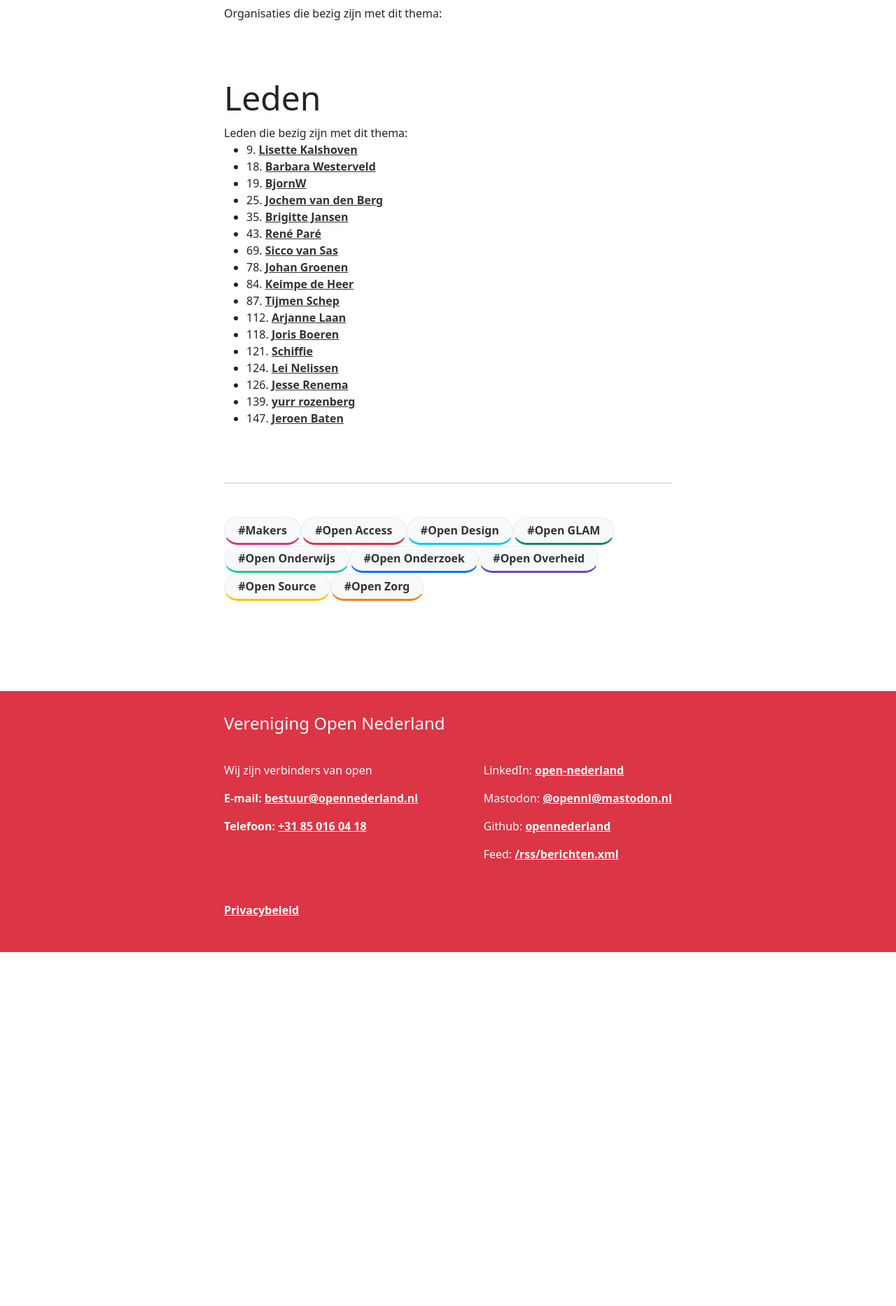
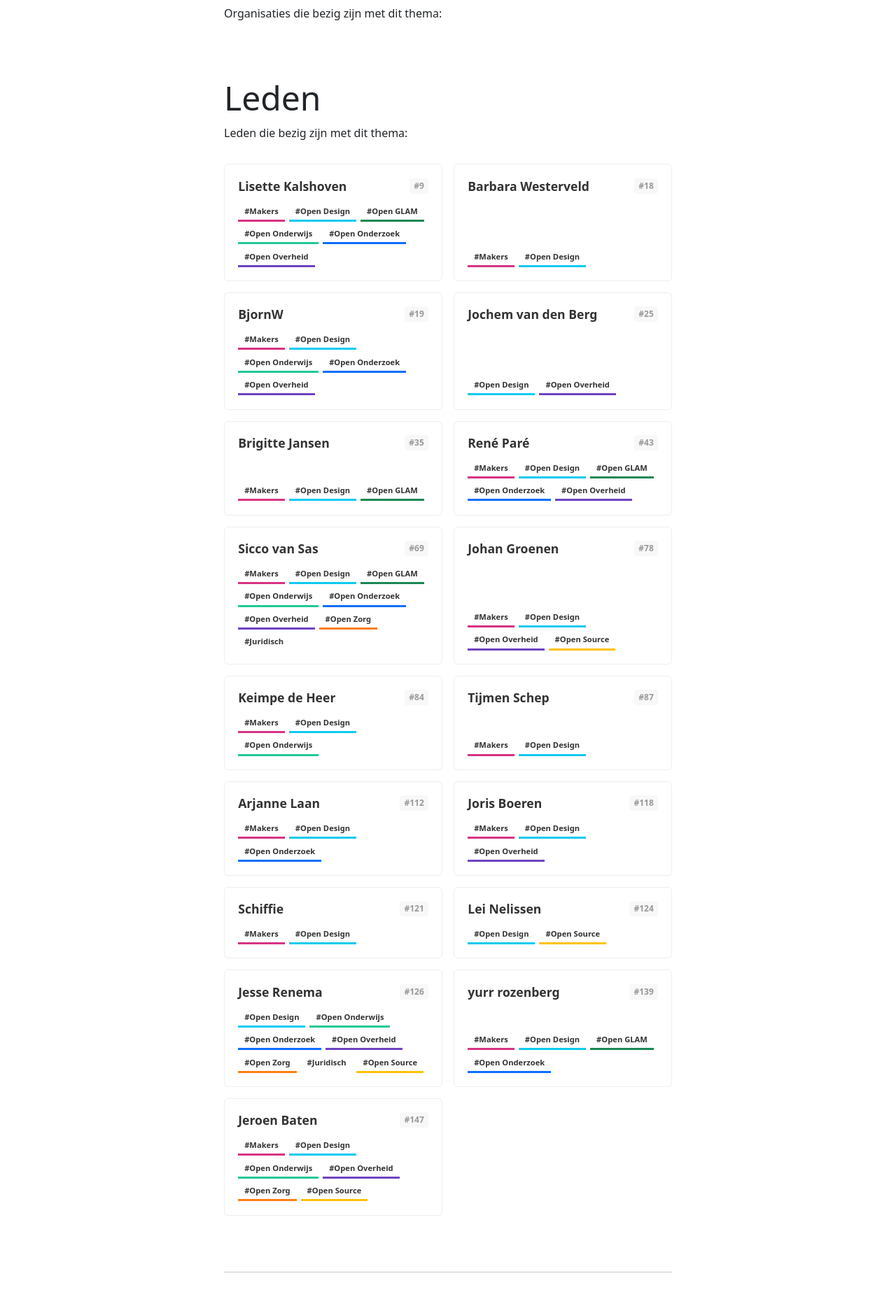
Before and after one commit to opennederland/www.opennederland.nl, a Jekyll site: the page built from _tags/open-design.md, in a window 1280 px wide. Shown: the part 2657-4524 px from the top of the page at 70% size. Built offline with Jekyll 4.4.1, drawn with Linux system fonts in a browser that asks for light colours; before the commit the page ends 4018 px from its top, so only the background shows below that.

Commit message:
Herziening ledenpagina's meer interactie

```diff
--- a/_includes/personen.html
+++ b/_includes/personen.html
@@ -1,10 +1,30 @@
 {% if include.tag %}
-{% assign personen = site.members | where: "type", "persoon" | where_exp: "persoon", "persoon.tags contains include.tag" | sort: "lidnummer" %}
+  {% assign personen = site.members | where: "type", "persoon" | where_exp: "persoon", "persoon.tags contains include.tag" | sort: "lidnummer" %}
 {% else %}
-{% assign personen = site.members | where: "type", "persoon" | sort: "lidnummer" %}
+  {% assign personen = site.members | where: "type", "persoon" | sort: "lidnummer" %}
 {% endif %}
-<ul>
+
+<ul class="people-grid">
 {% for persoon in personen %}
-<li>{{ persoon.lidnummer }}. <a href="{{ persoon.url }}">{{ persoon.title }}</a></li>
+    <li>
+        <a href="{{ persoon.url }}" class="person-card">
+
+            <div class="person-header">
+                <span class="person-name">{{ persoon.title }}</span>
+                <span class="lid-badge">#{{ persoon.lidnummer }}</span>
+            </div>
+
+            {% if persoon.tags %}
+            <div class="person-tags">
+                {% for tag_name in persoon.tags %}
+                    <span class="tag {{ tag_name | slugify }}">
+                        #{{ tag_name }}
+                    </span>
+                {% endfor %}
+            </div>
+            {% endif %}
+
+        </a>
+    </li>
 {% endfor %}
 </ul>
--- a/_layouts/members.html
+++ b/_layouts/members.html
@@ -48,8 +48,3 @@
         });
     </script>
 {% endif %}
-
-<hr style="margin-top: 80px">
-<center style="max-width: 640px; margin: 3em auto">
-    {% include tags-list.html %}
-</center>
--- a/assets/css/style.css
+++ b/assets/css/style.css
@@ -382,6 +382,88 @@
 }
 
 
+/* --- Personen Grid --- */
+.people-grid {
+    display: grid;
+    /* Kolommen van minimaal 260px breed */
+    grid-template-columns: repeat(auto-fill, minmax(260px, 1fr));
+    gap: 1em;
+    list-style: none;
+    padding: 0;
+    margin: 2em 0;
+}
+
+.person-card {
+    background: #fff;
+    border: 1px solid #eee;
+    border-radius: 6px;
+    padding: 1.2em;
+    display: flex;
+    flex-direction: column;
+    justify-content: space-between;
+    height: 100%; /* Zorgt voor gelijke hoogte in de rij */
+    text-decoration: none;
+    color: var(--chill-color);
+    transition: transform 0.2s, box-shadow 0.2s, border-color 0.2s;
+}
+
+.person-card:hover {
+    transform: translateY(-3px);
+    box-shadow: 0 4px 8px rgba(0,0,0,0.08);
+    border-color: var(--main-color);
+    text-decoration: none;
+    color: inherit;
+}
+
+.person-header {
+    display: flex;
+    justify-content: space-between;
+    align-items: flex-start;
+    margin-bottom: 0.8em;
+}
+
+.person-name {
+    font-weight: 700;
+    font-size: 1.1em;
+    line-height: 1.3;
+}
+
+.lid-badge {
+    font-size: 0.75em;
+    color: #999;
+    background: #f8f8f8;
+    padding: 2px 6px;
+    border-radius: 4px;
+    white-space: nowrap;
+    margin-left: 10px;
+}
+
+/* De tags container */
+.person-tags {
+    display: flex;
+    flex-wrap: wrap;
+    gap: 6px;
+    margin-top: auto; /* Duwt de tags naar de onderkant van de kaart */
+}
+
+.person-card .tag {
+    font-size: 0.7em;       /* Iets kleiner dan de hoofdnavigatie */
+    padding: 0.3em 0.8em;
+    margin: 0;
+    pointer-events: none;
+}
+
+/* De individuele tag pill */
+.mini-tag {
+    font-size: 0.75em;
+    background-color: #f0f0f0; /* Neutraal grijs */
+    color: #555;
+    padding: 3px 8px;
+    border-radius: 12px;
+    border: 1px solid #e0e0e0;
+}
+
+
 
 
 
```
